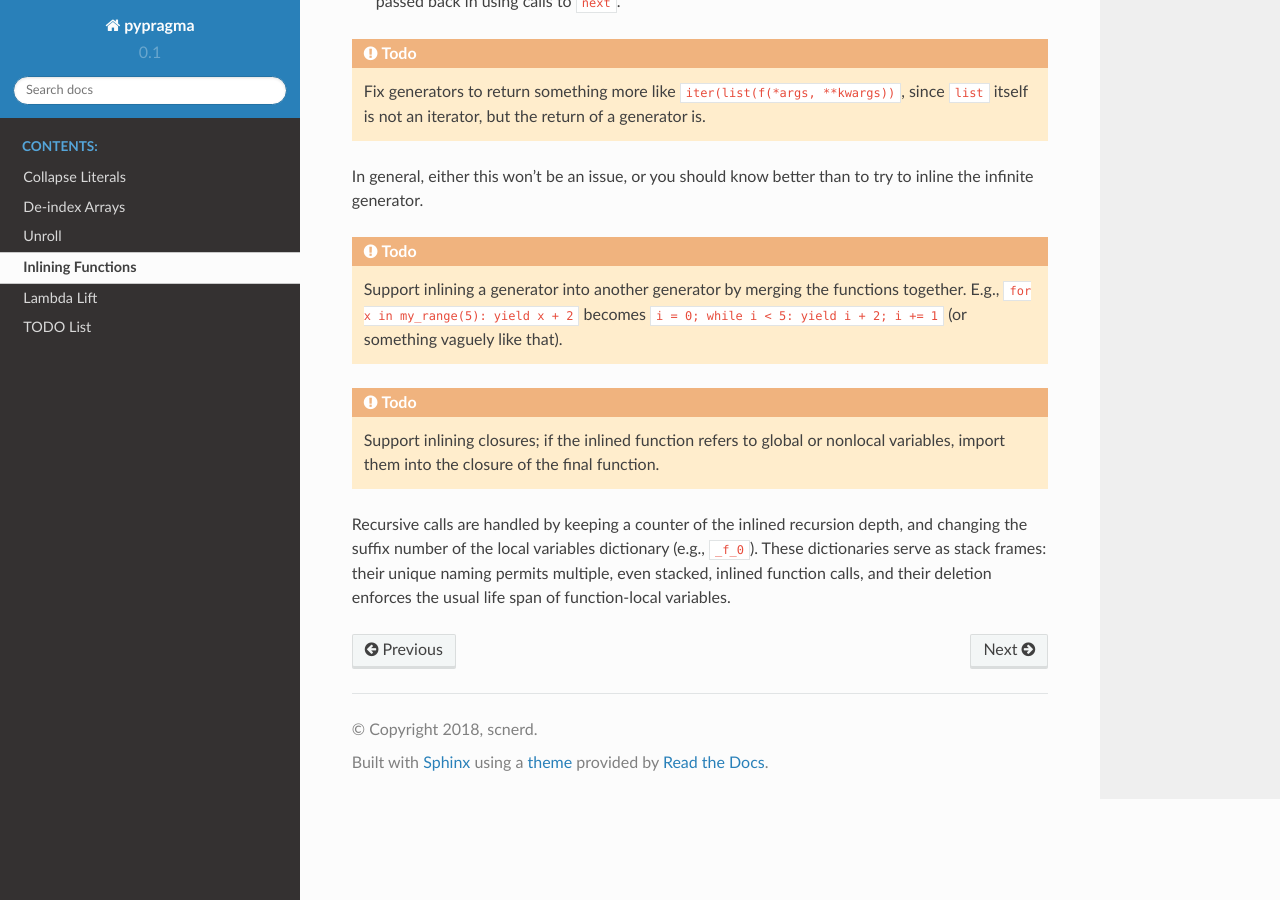
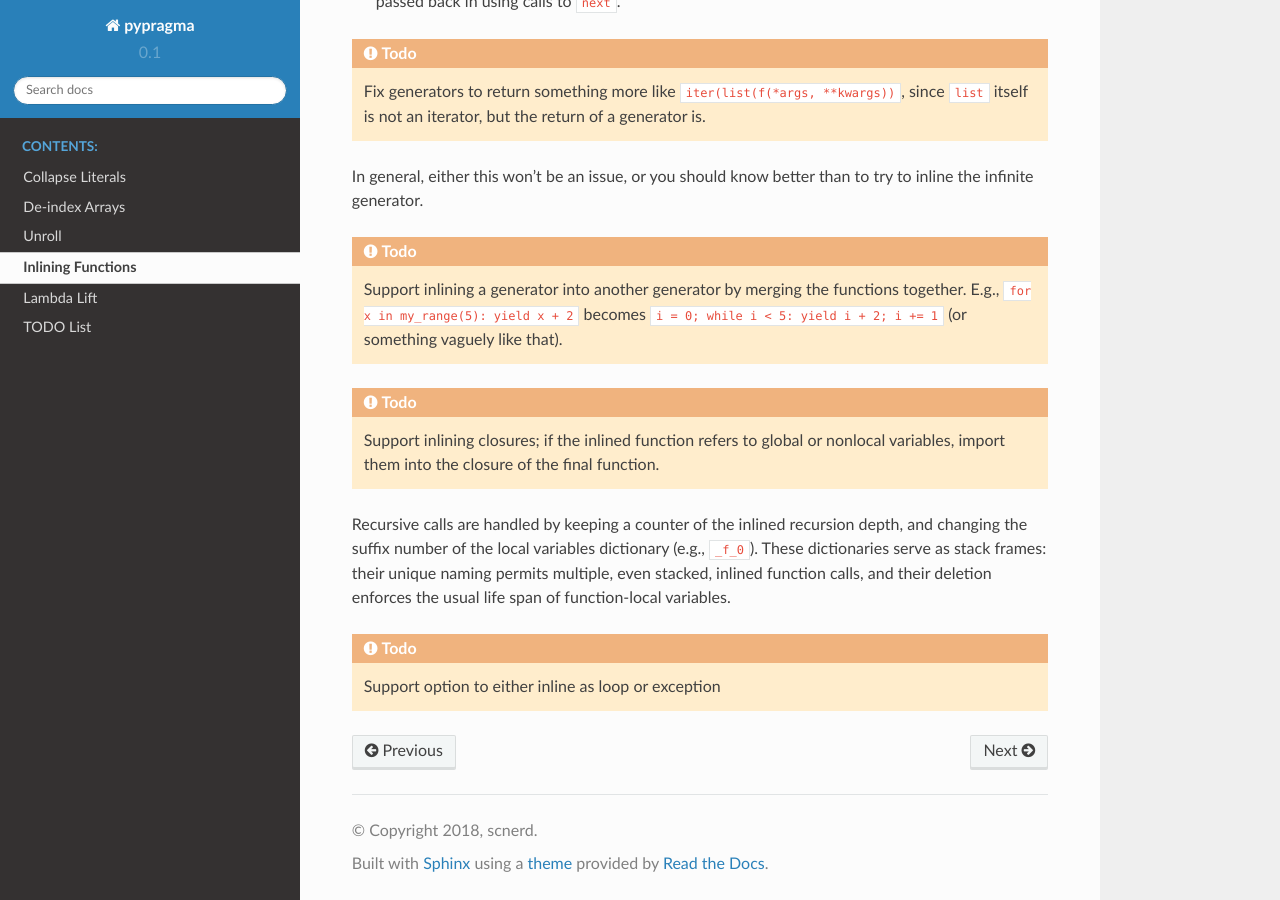
Before and after one commit to scnerd/pypragma, a Sphinx documentation site: the page built from docs/inline.rst, in a window 1280 px wide and 900 px high, scrolled down 1714 px. Built offline with Sphinx 7.4.7 and the Read the Docs theme 2.0.0, drawn with Linux system fonts in a browser that asks for light colours.

Commit message:
Added todo item

```diff
--- a/docs/inline.rst
+++ b/docs/inline.rst
@@ -55,3 +55,5 @@ In general, either this won't be an issue, or you should know better than to try
 .. todo:: Support inlining closures; if the inlined function refers to global or nonlocal variables, import them into the closure of the final function.
 
 Recursive calls are handled by keeping a counter of the inlined recursion depth, and changing the suffix number of the local variables dictionary (e.g., ``_f_0``). These dictionaries serve as stack frames: their unique naming permits multiple, even stacked, inlined function calls, and their deletion enforces the usual life span of function-local variables.
+
+.. todo:: Support option to either inline as loop or exception
```
